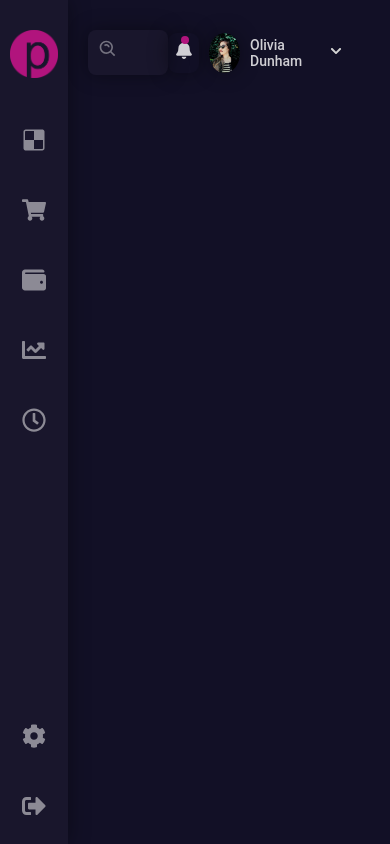
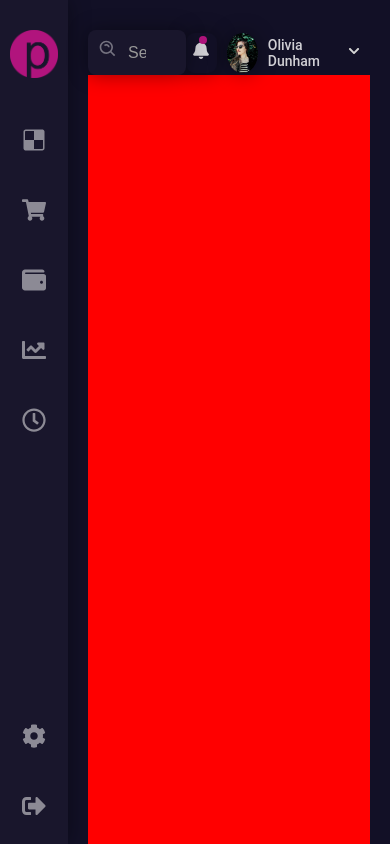
Before and after one commit to AndreasHoff/reactJs-dashboard-firebase, a React (Create React App) app: page / in a window 390 px wide. Built offline with nearby package versions, Linux system fonts and the light colour scheme.

Commit message:
added left and right containers

```diff
--- a/src/components/Container.css
+++ b/src/components/Container.css
@@ -103,7 +103,9 @@
         margin: 0px 10px;
     }
 
-    .top-container .profile-container .menu-chevron:hover {}
+    .top-container .profile-container .menu-chevron:hover {
+        transition: transform 0.3s ease;
+    }
 
     .top-container .profile-container .menu-container {
         position: absolute;
@@ -149,3 +151,16 @@
         background: #2c2b36;
         transition: all 0.3s;
     }
+
+    @media screen and (max-width: 525px) {
+        .container {
+            width: calc(100% - 68px);
+        }
+        .top-container .search-bar {
+            width: 130px;
+            z-index: 101;
+        }
+        .top-container .search-bar input:focus {
+            width: 320px;
+        }
+    }
--- a/src/components/Container.js
+++ b/src/components/Container.jsx
@@ -1,11 +1,13 @@
 import React from 'react'
 import './Container.css'
+import MainContainer from './MainContainer'
 import TopContainer from './TopContainer'
 
 function Container() {
     return (
         <div className='container'>
             <TopContainer />
+            <MainContainer />
         </div>
     )
 }
--- /dev/null
+++ b/src/components/MainContainer.css
@@ -0,0 +1,21 @@
+.main-container {
+    width: 100%;
+    height: 100%;
+    background: red;
+    display: flex;
+    padding-top: 15px;
+}
+
+.main-container .left {
+    width: calc(100% - 30%);
+    overflow-y: scroll;
+    transition: all 0.3s ease;
+}
+
+.main-container .left::-webkit-scrollbar {
+    display: none;
+}
+
+.main-container .right {
+    width: calc(100% - 70%);
+}
--- /dev/null
+++ b/src/components/MainContainer.jsx
@@ -0,0 +1,13 @@
+import React from 'react'
+import './MainContainer.css'
+
+function MainContainer() {
+  return (
+    <div className='main-container'>
+        <div className="left"></div>
+        <div className="right"></div>
+    </div>
+  )
+}
+
+export default MainContainer
```
Also changed, not shown: src/components/Menu.jsx (renamed from src/components/Menu.js), src/components/TopContainer.jsx (renamed from src/components/TopContainer.js).
